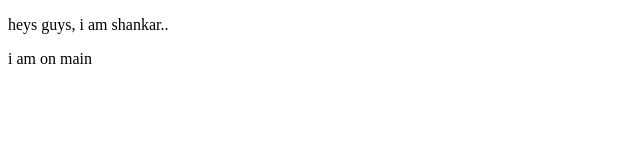
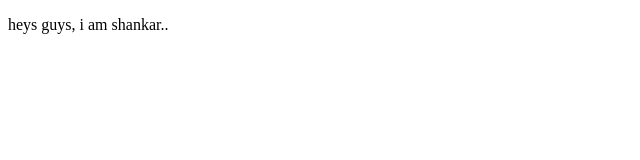
Before and after one commit to Shankarchalla171/localRepo, a plain HTML site: page index.html in a window 1280 px wide. Shown: the full height of the page, 0-640 px from the left. Drawn offline with Linux system fonts and the light colour scheme.

Commit message:
resloved the conflict

```diff
--- a/index.html
+++ b/index.html
@@ -7,6 +7,5 @@
 </head>
 <body>
     <p>heys guys, i am shankar..</p>
-    <p>i am on main</p>
 </body>
 </html>
```
